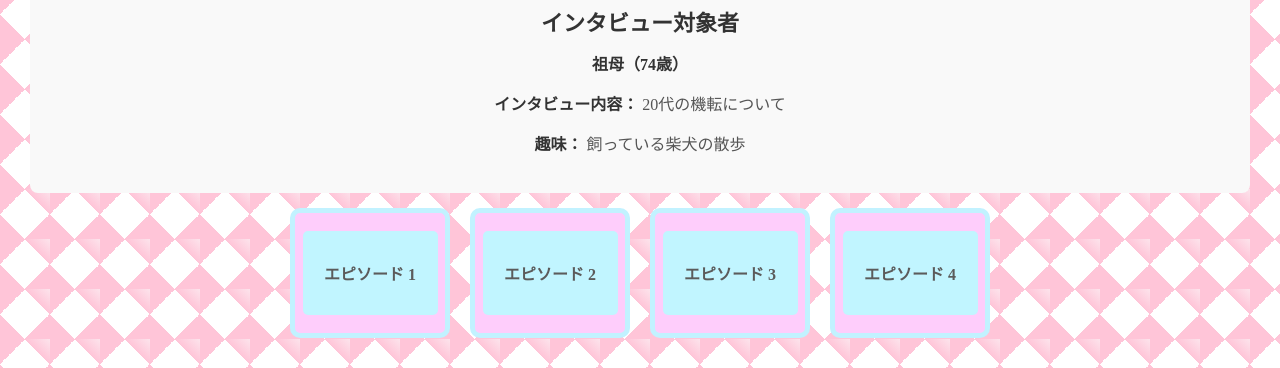
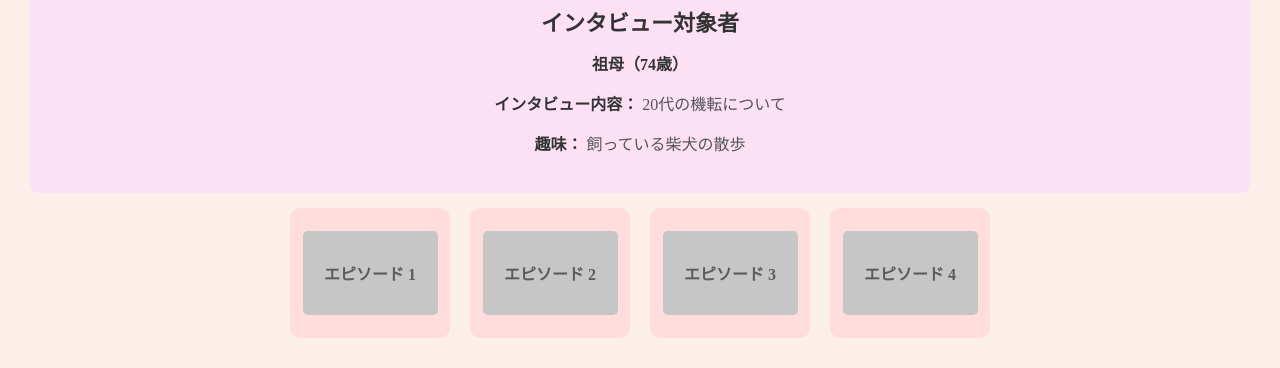
Before and after one commit to ayaka0204/20dainotenki, a plain HTML site: page index.html in a window 1280 px wide. Shown: the part 461-829 px from the top of the page. Drawn offline with nearby package versions, Linux system fonts and the light colour scheme.

Commit message:
Update styles.css

```diff
--- a/styles.css
+++ b/styles.css
@@ -1,11 +1,10 @@
 body {
   font-family: Arial, sans-serif;
   text-align: center;
-  background-image: linear-gradient(45deg, #ffc5d8 25%, transparent 25%, transparent 75%, #ffc5d8 75%, #fce4ec),
-  linear-gradient(-45deg, #ffc5d8 25%, transparent 25%, transparent 75%, #ffc5d8 75%, #ffc5d8);
-background-size: 50px 50px;
+  background-color: #fcefe9; /* 単色の背景 */
 margin: 0;
 padding: 0;
+
 color: #5a5a5a;
     text-align: center;
   font-family: 'Kiwi Maru', serif;
@@ -29,8 +28,8 @@
 .retro-tv {
   width: 150px;
   height: 120px;
-  background-color: #fecdfb; /* パステルピンク */
-  border: 5px solid #c2f2ff;
+  background-color: #ffdddd; /* パステルピンク */
+  border: 5px solid #ffdddd;
   border-radius: 10px;
   cursor: pointer;
   position: relative;
@@ -42,7 +41,7 @@
 }
 
 .retro-tv .screen {
-  background-color: #c1f5ff;
+  background-color: #c6c6c6;
   width: 90%;
   height: 70%;
   display: flex;
@@ -148,7 +147,7 @@
 
 /* 話者紹介セクションのスタイル */
 .speaker-introduction {
-  background-color: #f9f9f9;
+  background-color: #fce1f4;
   padding: 20px;
   border-radius: 8px;
   margin-bottom: 15px;
```
